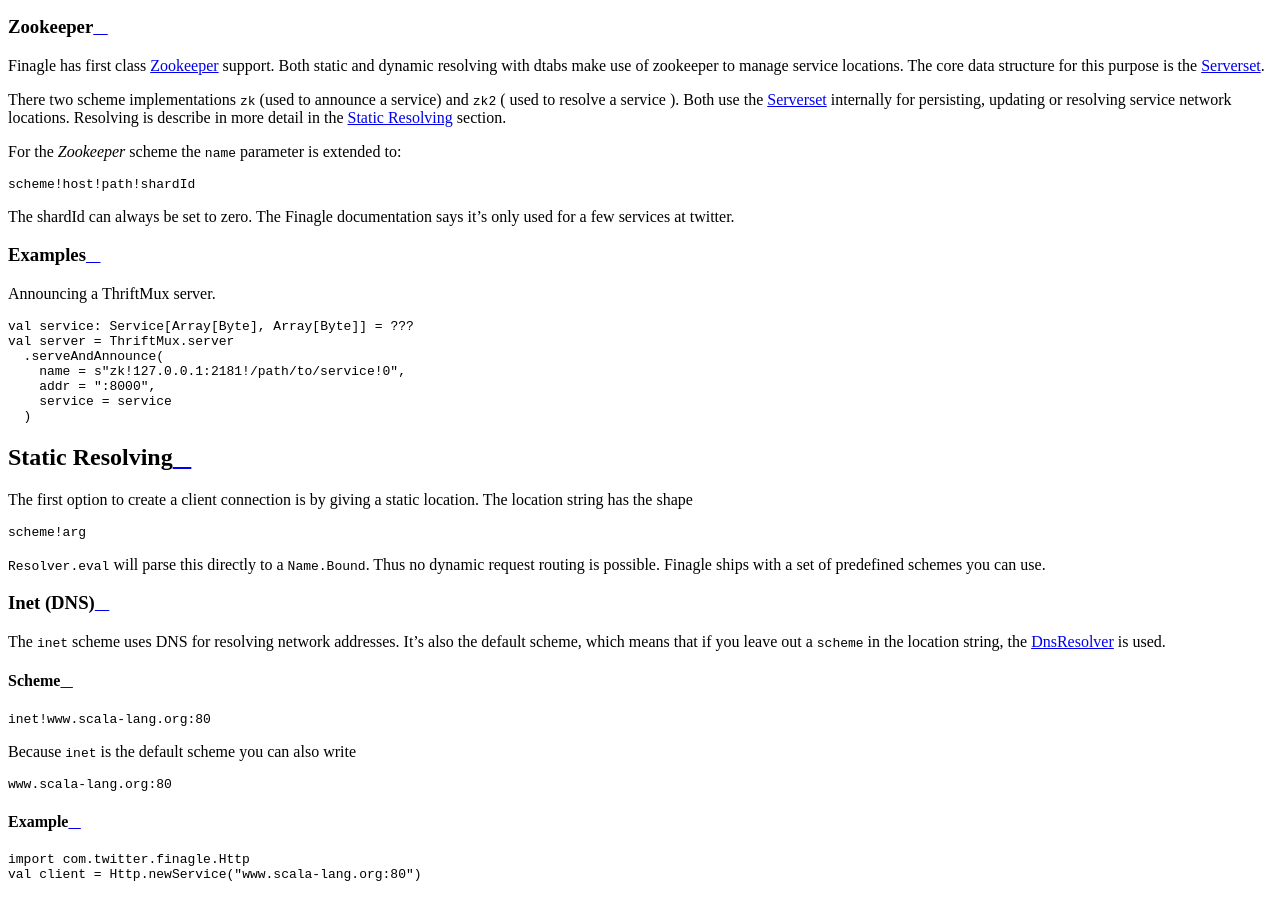
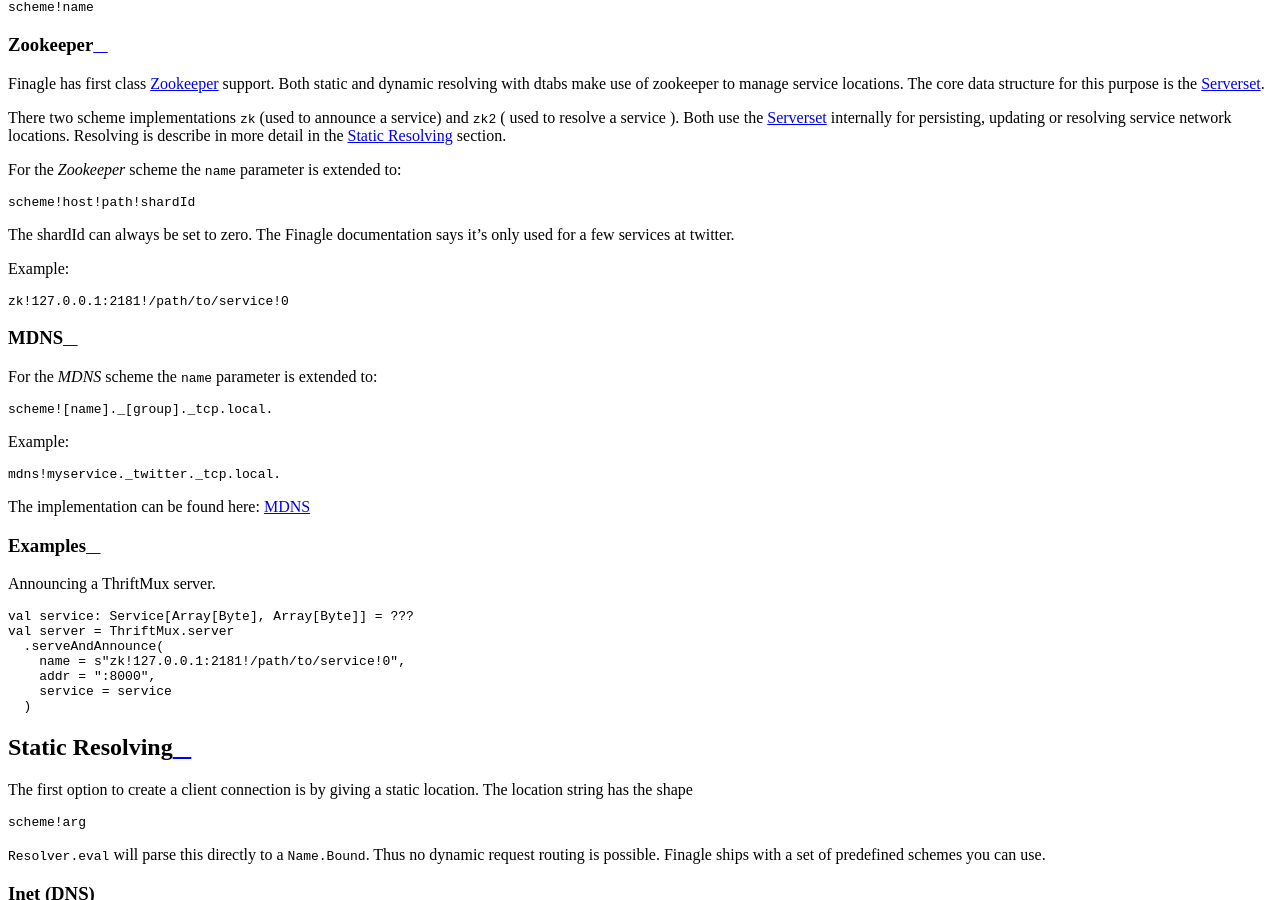
Before and after one commit to gutefrage/the-finagle-docs, a Sphinx documentation site: the page built from docs/content/service-discovery.rst, in a window 1280 px wide and 900 px high, scrolled down 1070 px. Built offline with Sphinx 7.4.7 and the Read the Docs theme 2.0.0, drawn with Linux system fonts in a browser that asks for light colours.

Commit message:
Add MDNS announcer

```diff
--- a/docs/content/service-discovery.rst
+++ b/docs/content/service-discovery.rst
@@ -54,6 +54,29 @@
 The shardId can always be set to zero. The Finagle documentation says it's only used for a few services
 at twitter.
 
+Example:
+
+.. code-block:: bash
+
+    zk!127.0.0.1:2181!/path/to/service!0
+
+
+MDNS
+----
+
+For the *MDNS* scheme the ``name`` parameter is extended to:
+
+.. code-block:: bash
+
+    scheme![name]._[group]._tcp.local.
+
+Example:
+
+.. code-block:: bash
+
+    mdns!myservice._twitter._tcp.local.
+
+The implementation can be found here: `MDNS`_
 
 Examples
 --------
```
